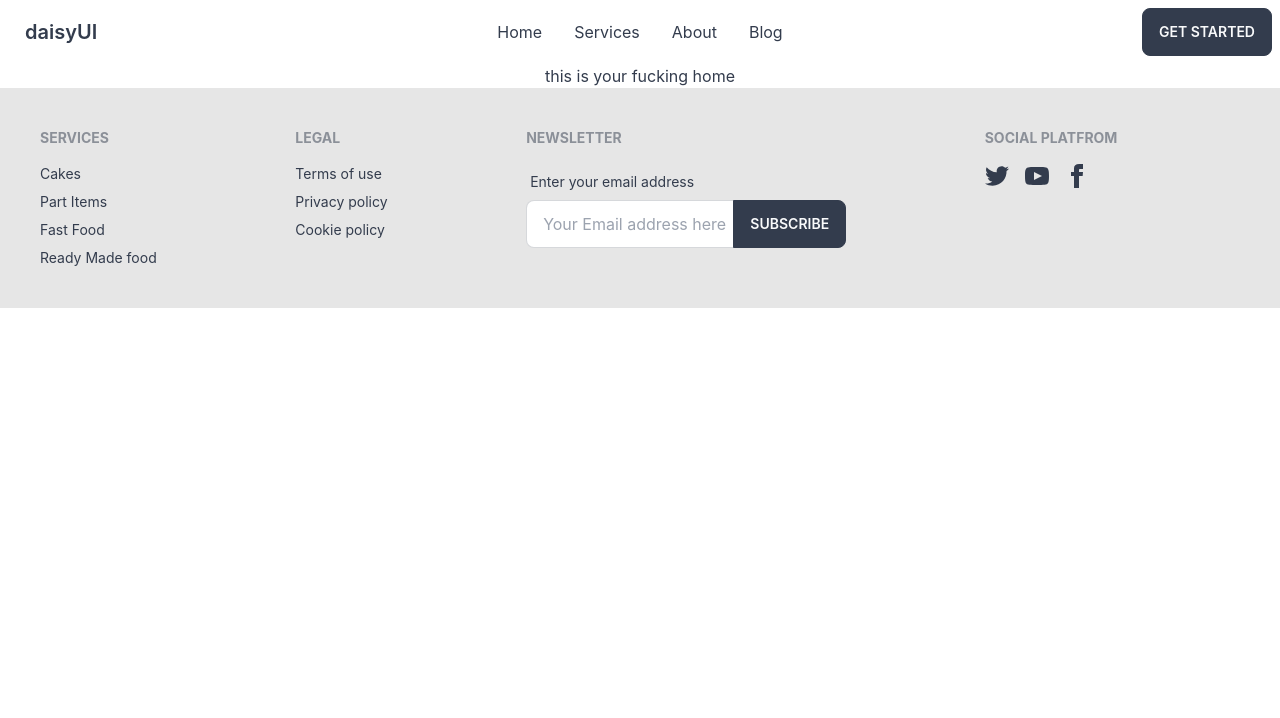
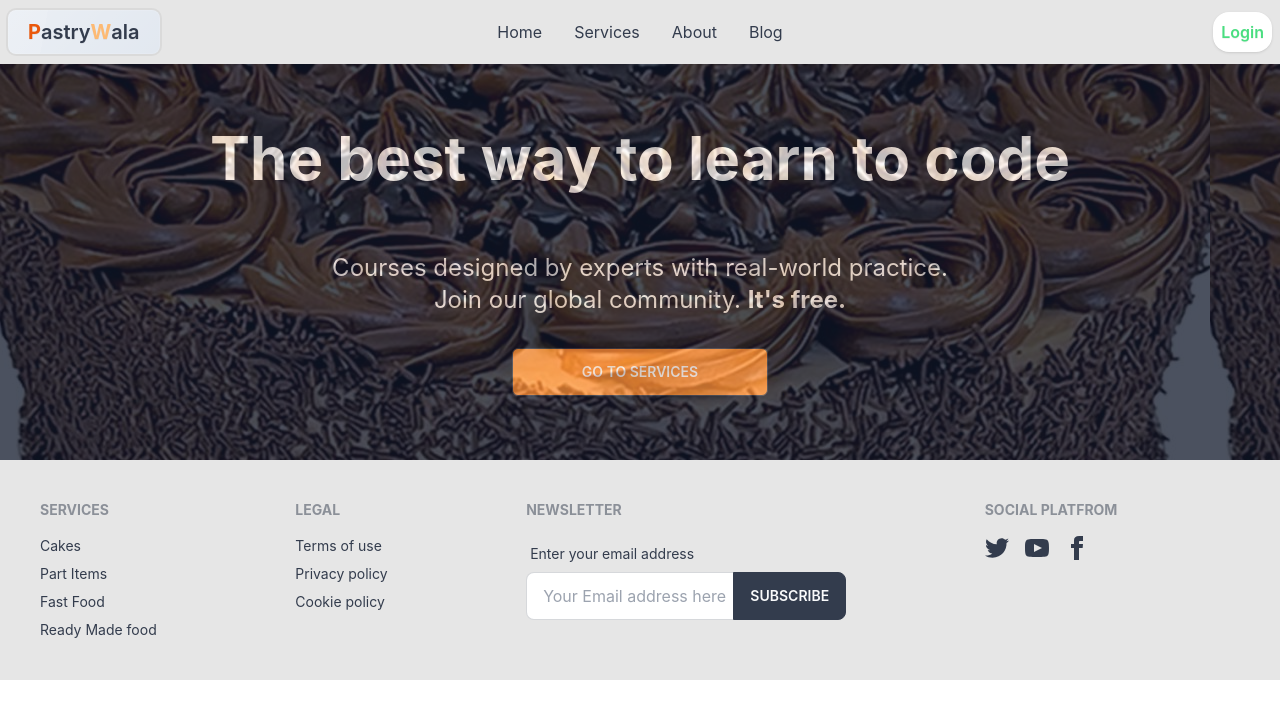
Before and after one commit to FmHasibul/PastryWala-client, a React (Create React App) app: page / in a window 1280 px wide. Shown: the top 718 px of the page. Built offline with nearby package versions, Linux system fonts and the light colour scheme; no server answers.

Commit message:
banner added

```diff
--- /dev/null
+++ b/src/Pages/Home/Home.css
@@ -0,0 +1,6 @@
+.banner {
+    /* The image used */
+    background-image: url(nutella-cake-banner-1210x423.jpg);
+    min-height: 395px;
+
+}
--- a/src/Pages/Home/Home.js
+++ b/src/Pages/Home/Home.js
@@ -1,9 +1,19 @@
 import React from 'react';
-
+import './Home.css'
+import { Link } from 'react-router-dom';
 const Home = () => {
     return (
         <div>
-            <h1>this is your fucking home</h1>
+            <div class="banner">
+                <div className="header opacity-75 bg-slate-900 mx-auto text-center pb-16">
+                    <h1 className="text-zinc-50 text-6xl font-bold py-16">The best way to learn to code</h1>
+                    <div className="desc text-zinc-200 text-2xl font-normal mb-8">
+                        <p>Courses designed by experts with real-world practice.</p>
+                        <p>Join our global community. <span className="font-bold">It's free.</span></p>
+                    </div>
+                    <Link to='/courses'><button className="btn btn-wide bg-orange-400 rounded-md hover:bg-green-700">Go to Services</button></Link>
+                </div>
+            </div>
         </div>
     );
 };
--- a/src/Pages/Shared/Header.js
+++ b/src/Pages/Shared/Header.js
@@ -1,7 +1,10 @@
-import React from 'react';
+import React, { useContext } from 'react';
 import { Link } from 'react-router-dom'
+import { AuthContext } from '../../Context/AuthContext/AuthProvider';
 
 const Header = () => {
+    const { user } = useContext(AuthContext)
+    console.log(user);
     const menuItems =
         <>
             < li > <Link to='/home'>Home</Link></li>
@@ -11,8 +14,9 @@ const Header = () => {
 
         </>
 
+
     return (
-        <div className="navbar bg-base-100">
+        <div className="navbar bg-base-200">
             <div className="navbar-start">
                 <div className="dropdown">
                     <label tabIndex={0} className="btn btn-ghost lg:hidden">
@@ -20,11 +24,9 @@ const Header = () => {
                     </label>
                     <ul tabIndex={0} className="menu menu-compact dropdown-content mt-3 p-2 shadow bg-base-100 rounded-box w-52">
                         {menuItems}
-
-
                     </ul>
                 </div>
-                <Link className="btn btn-ghost normal-case text-xl">daisyUI</Link>
+                <Link className=" bg-slate-200  py-2 px-5 font-semibold rounded-lg glass normal-case text-xl"><span className='font-bold text-orange-600'>P</span>astry<span className='font-bold text-orange-300'>W</span>ala</Link>
             </div>
             <div className="navbar-center hidden lg:flex">
                 <ul className="menu menu-horizontal p-0">
@@ -32,7 +34,23 @@ const Header = () => {
                 </ul>
             </div>
             <div className="navbar-end">
-                <Link className="btn">Get started</Link>
+                {
+                    user ?
+                        <ul className="menu menu-horizontal p-0">
+                            <li> <Link className=" bg-slate-200 glass ">Logout</Link></li>
+                            <li><Link>My Review</Link></li>
+                            <li><Link>Add Items</Link></li>
+                        </ul>
+                        :
+                        <><ul tabIndex={0} className=" glass  my-1 p-2 shadow bg-base-100 rounded-box">
+                            <li><Link className="font-semibold text-green-400 ">Login</Link></li>
+                        </ul>
+
+
+
+                        </>
+
+                }
             </div>
         </div>
     );
--- a/src/Routes/PrivateRoutes/PrivateRoutes.js
+++ b/src/Routes/PrivateRoutes/PrivateRoutes.js
@@ -1,4 +1,7 @@
-import React from 'react';
+import React, { useContext } from 'react';
+import { Navigate, useLocation } from 'react-router-dom';
+import { AuthContext } from '../../Context/AuthContext/AuthProvider';
+
 
 const PrivateRoutes = ({ children }) => {
     const { user, loading } = useContext(AuthContext)
```
Also changed, not shown: src/Pages/Home/nutella-cake-banner-1210x423.jpg (added).
